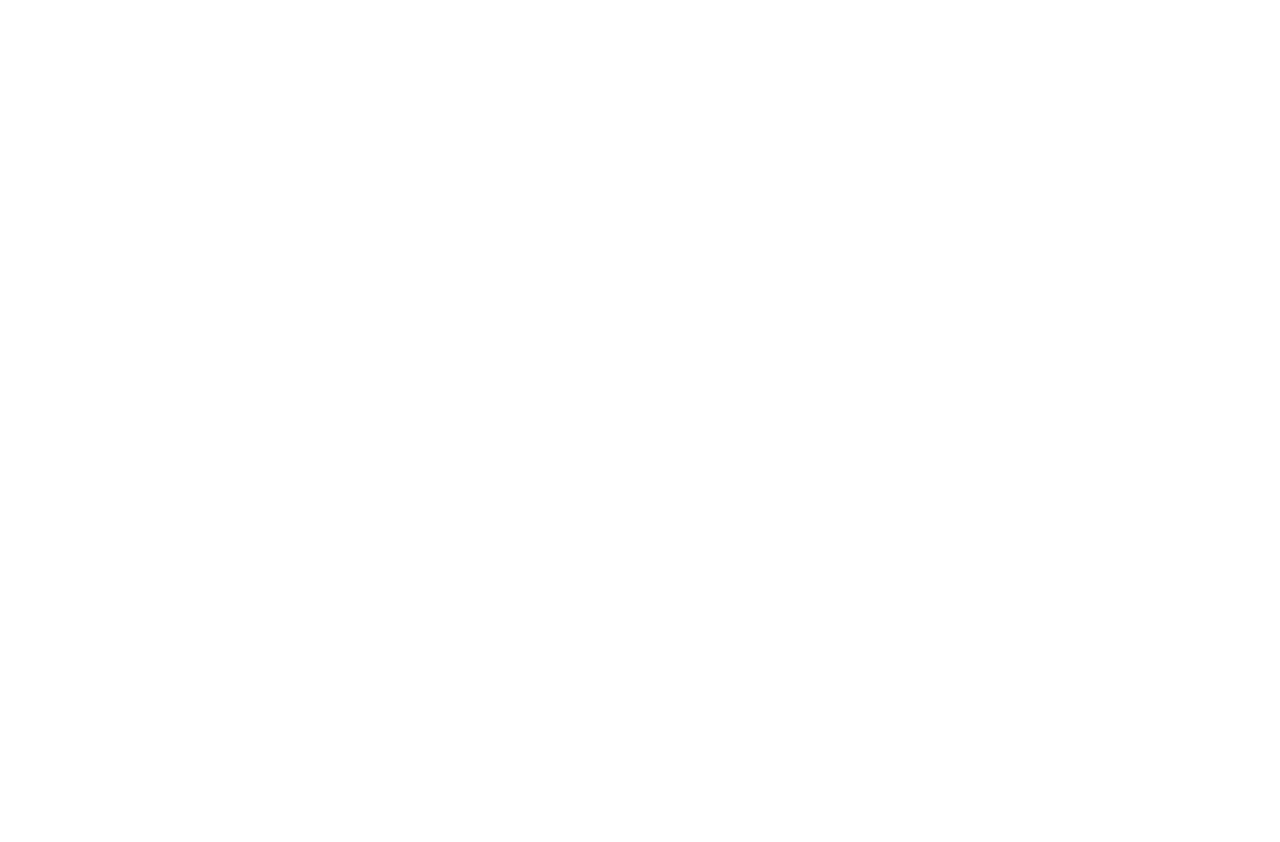
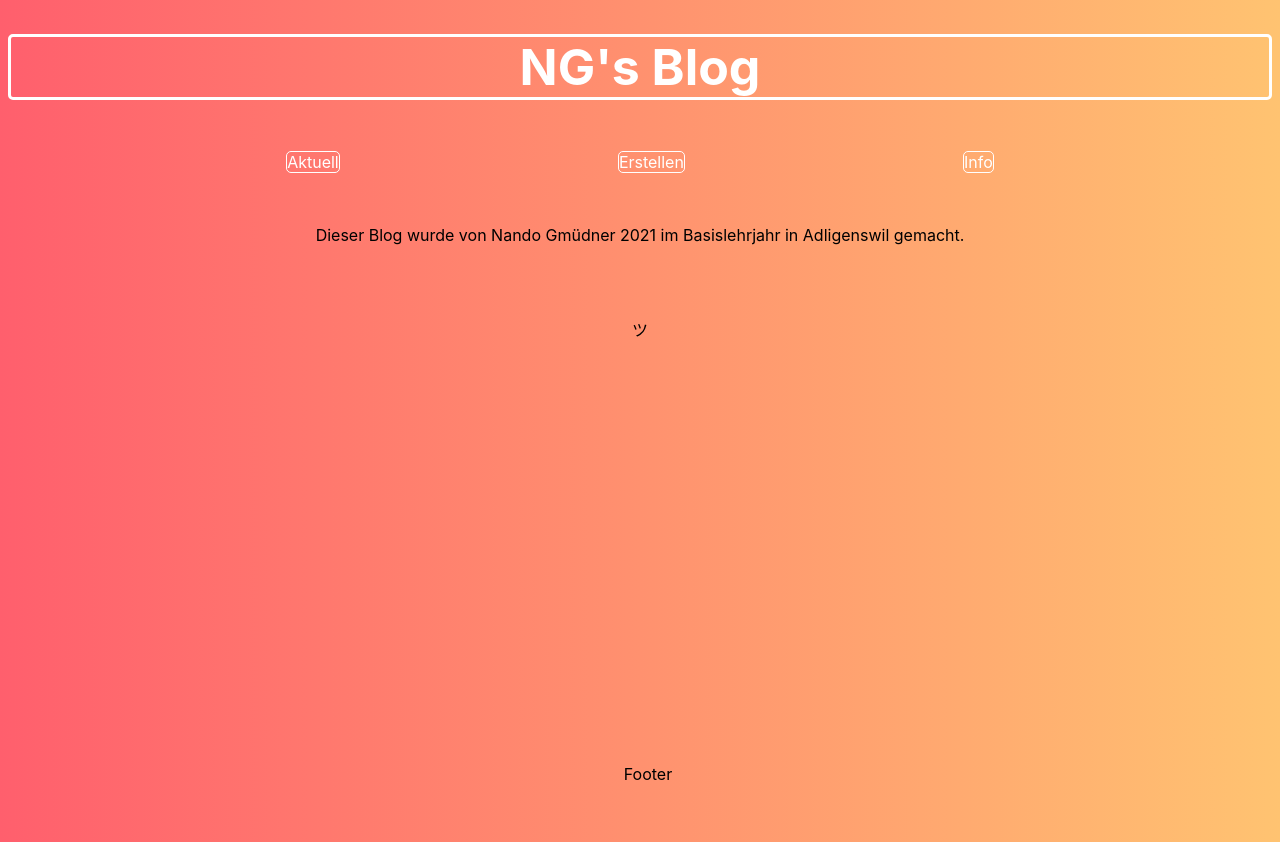
Before and after one commit to edp-nandog/blj-blog, a PHP site: page /info.php in a window 1280 px wide. Before the commit the page is empty. Before the commit the page ends 800 px from the top, so only its background shows below. Run offline with PHP 8.4, Linux system fonts and the light colour scheme.

Commit message:
HTML CSS fertig

```diff
--- a/erstellen.php
+++ b/erstellen.php
@@ -12,7 +12,7 @@
     <div class="container">
         <a class="directory" href="index.php">Aktuell</a>
         <a class="directory" href="erstellen.php">Erstellen</a>
-        <a class="directory" href="erstellen.php">Info</a>
+        <a class="directory" href="info.php">Info</a>
     </div><br>
     <div id="container2">
         <p>Name</p>
@@ -21,7 +21,7 @@
         <input type="text" name="titel" value="<?= $titel ?? ''?>">
         <p>Text</p>
         <textarea cols="50" rows="5" name="text" value="<?= $text ?? ''?>"></textarea><br><br>
-        <input type="submit" value="Anmelden">
+        <input type="submit" value="Posten!">
     </div>
 
     <div id="footer">
--- a/index.php
+++ b/index.php
@@ -12,7 +12,7 @@
     <div class="container">
         <a class="directory" href="index.php">Aktuell</a>
         <a class="directory" href="erstellen.php">Erstellen</a>
-        <a class="directory" href="erstellen.php">Info</a>
+        <a class="directory" href="info.php">Info</a>
     </div><br>
 
     <div class="posts">
--- a/info.css
+++ b/info.css
@@ -0,0 +1,46 @@
+#header {
+    font-family: -apple-system, BlinkMacSystemFont, 'Segoe UI', Roboto, Oxygen, Ubuntu, Cantarell, 'Open Sans', 'Helvetica Neue', sans-serif;
+    font-size: 50px;
+    text-align: center;
+    border: 3px solid white;
+    color: white;
+    border-radius: 5px;
+}
+
+.container {
+    display: flex;
+    justify-content: center;
+    justify-content: space-evenly;
+}
+
+.directory {
+
+    color: white;
+    font-family: -apple-system, BlinkMacSystemFont, 'Segoe UI', Roboto, Oxygen, Ubuntu, Cantarell, 'Open Sans', 'Helvetica Neue', sans-serif;
+    border: 1px solid white;
+    border-radius: 5px;
+    text-decoration: none;
+}
+
+body {
+    background: #ff5f6d;
+    background: -webkit-linear-gradient(to right, #ff5f6d, #ffc371);
+    background: linear-gradient(to right, #ff5f6d, #ffc371);
+    min-height: 100vh;
+}
+
+#footer {
+    position: fixed;
+    margin: 0 auto;
+    flex-direction: column;
+    text-align: center;
+    bottom: 0;
+    width: 100%;
+    font-family: -apple-system, BlinkMacSystemFont, 'Segoe UI', Roboto, Oxygen, Ubuntu, Cantarell, 'Open Sans', 'Helvetica Neue', sans-serif;
+}
+
+#infotext {
+    justify-content: center;
+    text-align: center;
+    font-family: -apple-system, BlinkMacSystemFont, 'Segoe UI', Roboto, Oxygen, Ubuntu, Cantarell, 'Open Sans', 'Helvetica Neue', sans-serif;
+}
--- a/info.php
+++ b/info.php
@@ -0,0 +1,29 @@
+<!DOCTYPE html>
+<html lang="en">
+<head>
+    <meta charset="UTF-8">
+    <meta http-equiv="X-UA-Compatible" content="IE=edge">
+    <meta name="viewport" content="width=device-width, initial-scale=1.0">
+    <title>Document</title>
+    <link rel="stylesheet" href="info.css">
+</head>
+<body>
+    <h1 id="header">NG's Blog</h1><br>
+    <div class="container">
+        <a class="directory" href="index.php">Aktuell</a>
+        <a class="directory" href="erstellen.php">Erstellen</a>
+        <a class="directory" href="info.php">Info</a>
+    </div>
+    <br>
+    <br>
+    <div id="infotext">
+        <p>Dieser Blog wurde von Nando Gmüdner 2021 im Basislehrjahr in Adligenswil gemacht.</p>
+        <br>
+        <br>
+        <p>ツ</p>
+    </div>
+    <div id="footer">
+        <p>Footer</p>
+    </div>
+</body>
+</html>
```
